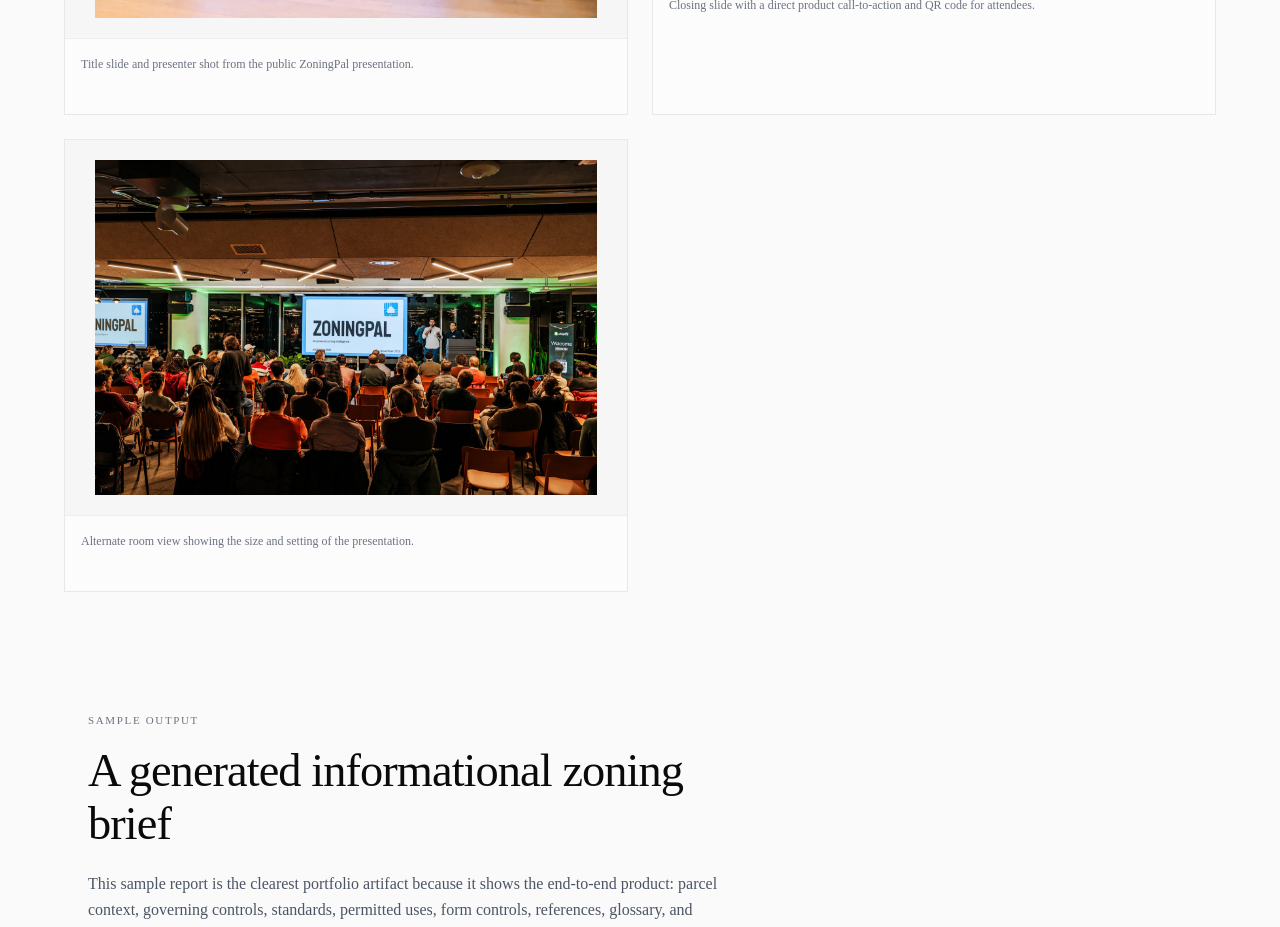
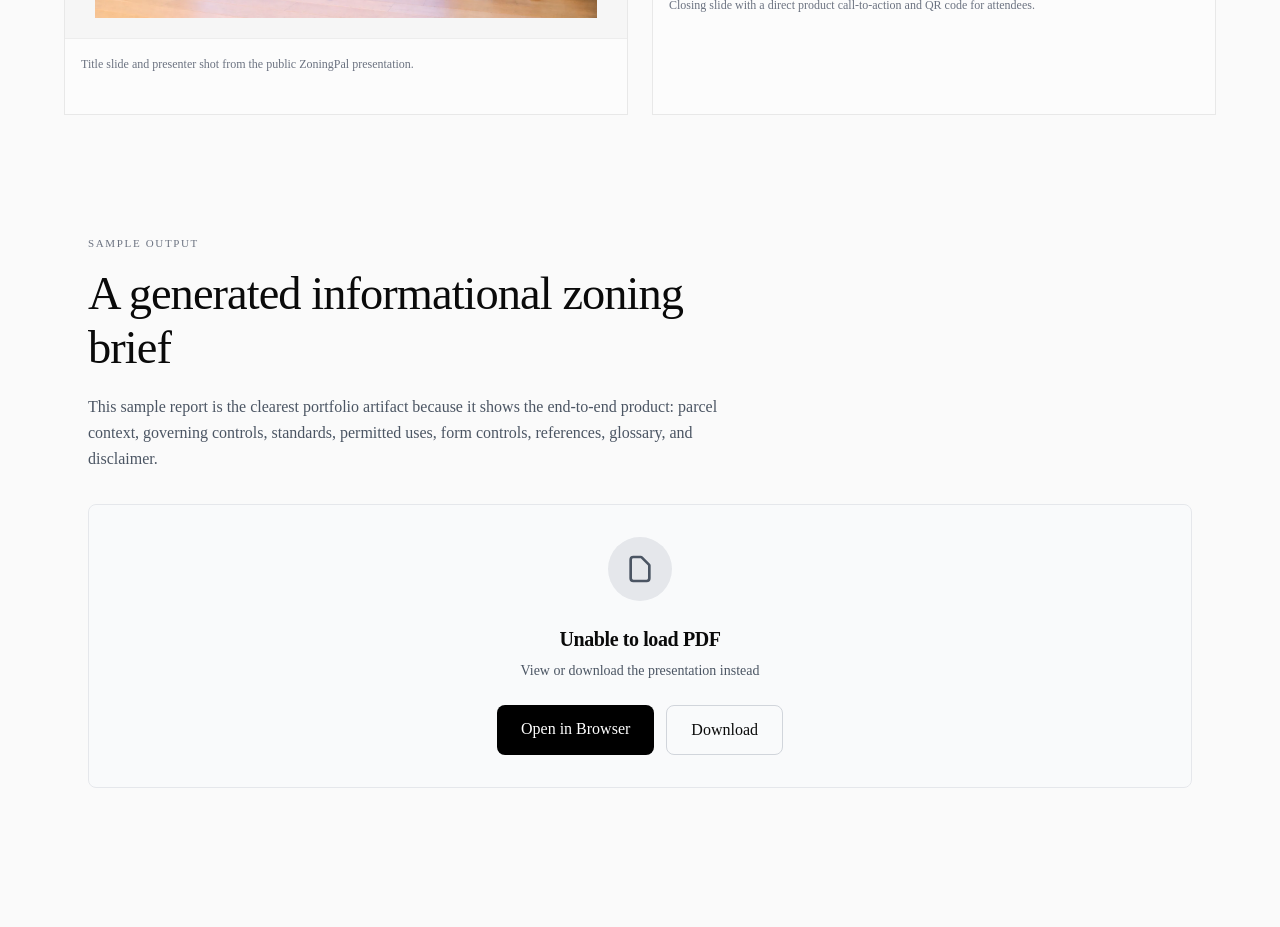
Before and after one commit to samshahsavani/personal-website, a Next.js app: page /projects/zoningpal in a window 1280 px wide. Shown: the part 6100-7027 px from the top of the page. After the commit the page ends 6984 px from the top, so only its background shows below. Built offline with nearby package versions, Linux system fonts and the light colour scheme.

Commit message:
Remove duplicate ZoningPal gallery image

```diff
--- a/app/projects/zoningpal/page.tsx
+++ b/app/projects/zoningpal/page.tsx
@@ -155,14 +155,6 @@
     caption:
       'Closing slide with a direct product call-to-action and QR code for attendees.',
     frame: 'wide',
-    featured: false,
-  },
-  {
-    src: '/zoningpal/ai-tinkerers-zoningpal-title-audience-3x2.png',
-    alt: 'Alternate audience view of the ZoningPal title slide at AI Tinkerers Toronto',
-    caption:
-      'Alternate room view showing the size and setting of the presentation.',
-    frame: 'photo',
     featured: false,
   },
 ] as const;
```
Also changed, not shown: public/optimized/zoningpal/ai-tinkerers-zoningpal-title-audience-3x2.webp (deleted), 1 other file (tests, documents, lock files or other folders).
